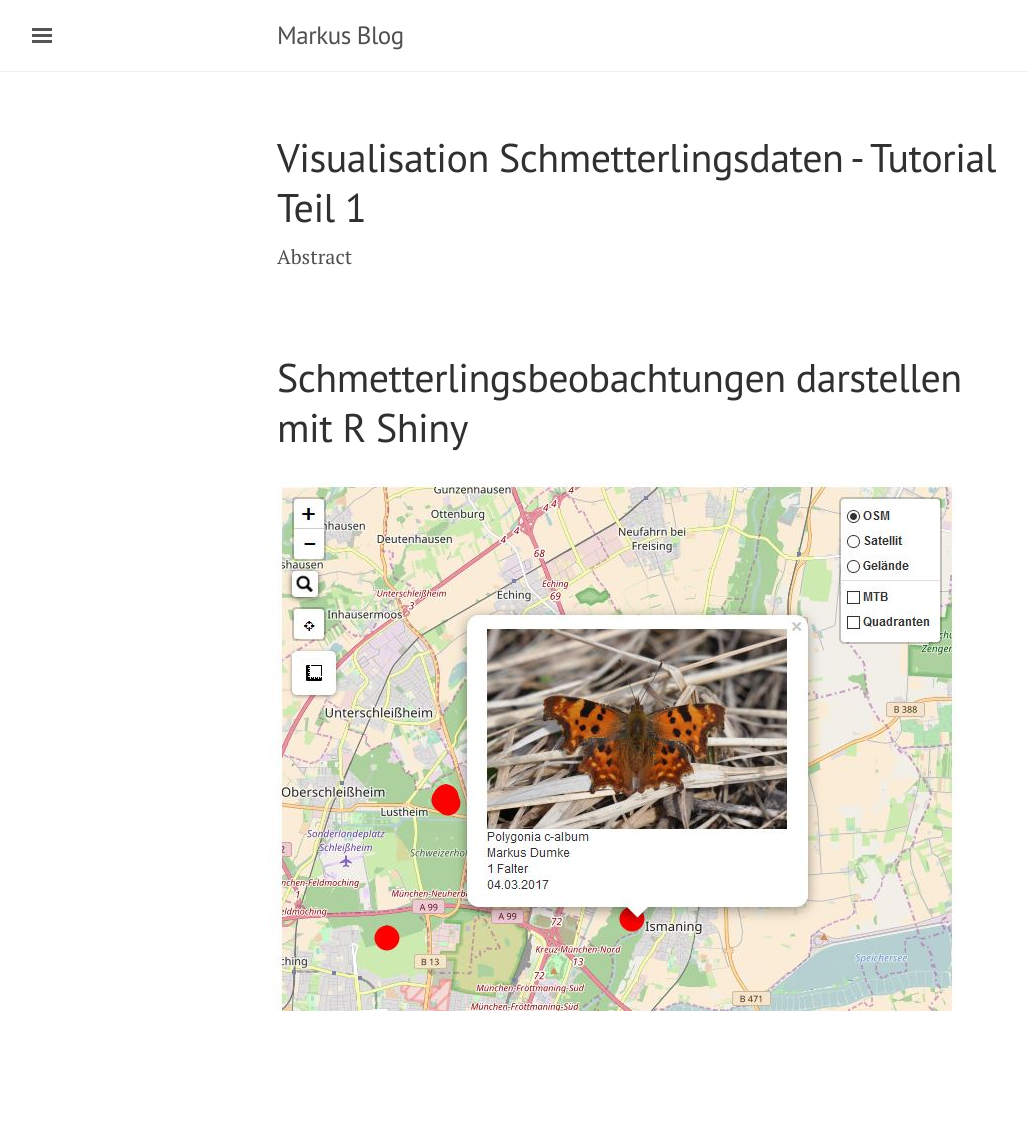
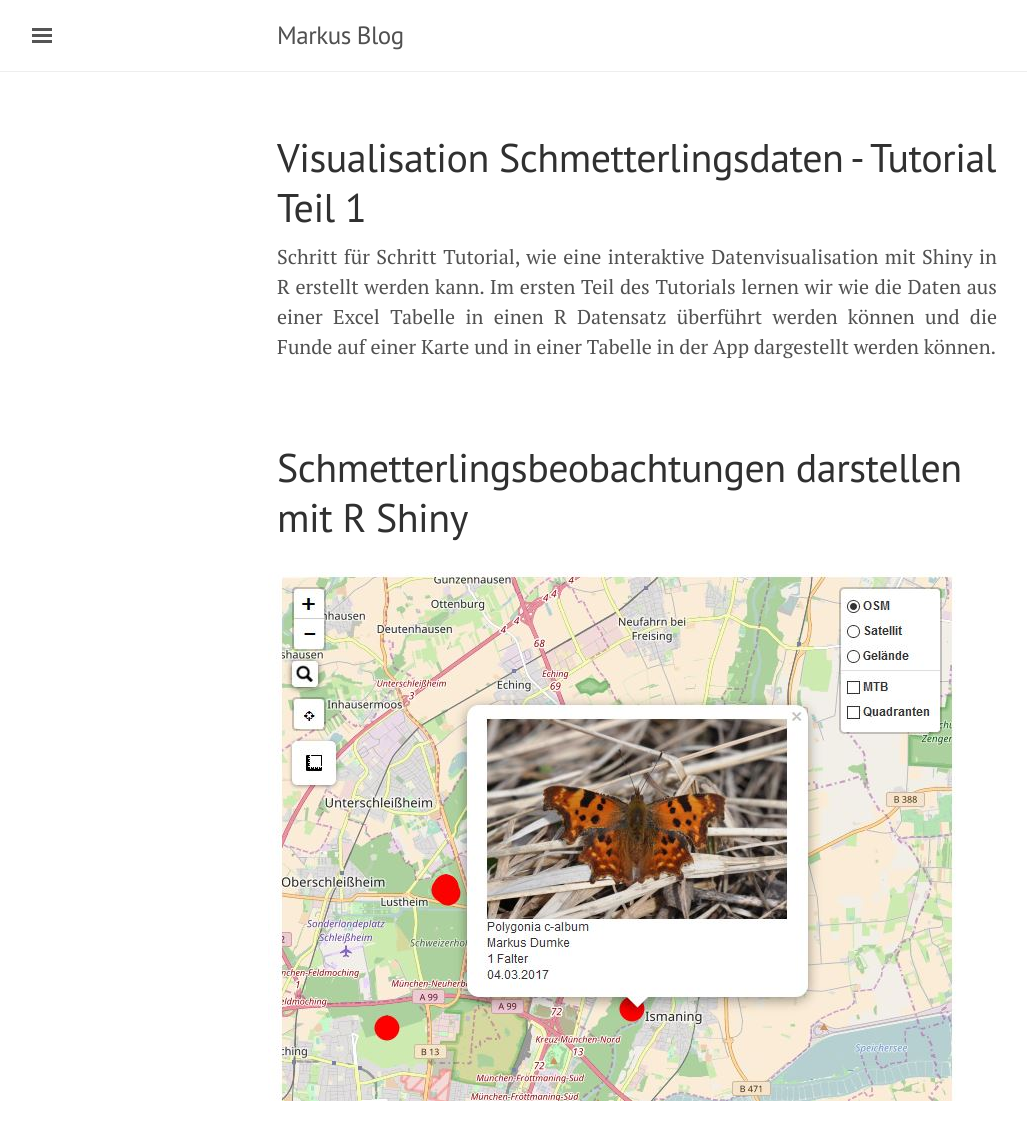
Before and after one commit to markdumke/Blog, a Jekyll site: the page built from index.html, in a window 1280 px wide. Shown: the whole page, without its empty margins (3-1030 px from the left). Built offline with Jekyll 4.4.1, drawn with Linux system fonts in a browser that asks for light colours; the list of posts is cut into pages by our own code; before the commit the page ends 1031 px from its top, so only the background shows below that.

Commit message:
update abstract

```diff
--- a/_posts/2017-03-26-beobachtungen-visualisieren-teil2.md
+++ b/_posts/2017-03-26-beobachtungen-visualisieren-teil2.md
@@ -1,7 +1,7 @@
 ---
 layout: post
 title: Visualisation Schmetterlingsdaten - Tutorial Teil 1
-abstract: Abstract
+abstract: Schritt für Schritt Tutorial, wie eine interaktive Datenvisualisation mit Shiny in R erstellt werden kann. Im ersten Teil des Tutorials lernen wir wie die Daten aus einer Excel Tabelle in einen R Datensatz überführt werden können und die Funde auf einer Karte und in einer Tabelle in der App dargestellt werden können.
 author: Markus Dumke
 tags: Visualisation Schmetterlingsdaten
 comments: true
```
